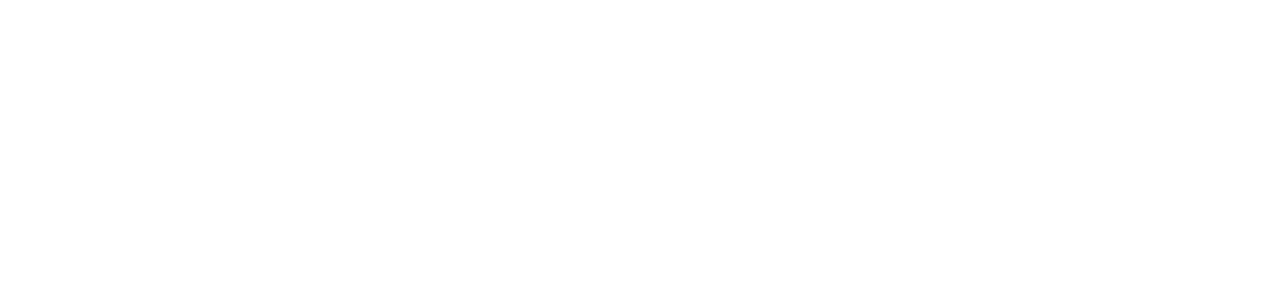
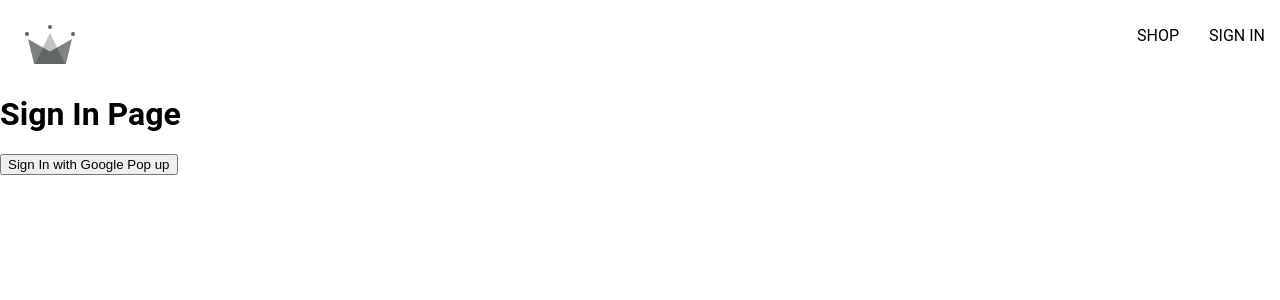
Before and after one commit to abhimvp/crwn-clothing-e2e, a React (Create React App) app: page /sign-in in a window 1280 px wide. Before the commit this address had no page. Shown: the top 300 px of the page. Built offline with nearby package versions, Linux system fonts and the light colour scheme.

Commit message:
learning Firebase + Authentication - commit _1

```diff
--- a/package.json
+++ b/package.json
@@ -6,6 +6,7 @@
     "@testing-library/jest-dom": "^5.17.0",
     "@testing-library/react": "^13.4.0",
     "@testing-library/user-event": "^13.5.0",
+    "firebase": "^10.13.1",
     "react": "^18.3.1",
     "react-dom": "^18.3.1",
     "react-router-dom": "6",
--- a/src/App.js
+++ b/src/App.js
@@ -1,6 +1,7 @@
 import HOME from "./routes/home/home.component";
 import { Routes, Route } from "react-router-dom";
 import Navigation from "./routes/navigation/navigation.component";
+import SignIn from "./routes/sign-in/sign-in.component";
 
 const Shop = () => {
   return <h1>I'm the shop container</h1>;
@@ -13,6 +14,7 @@
         <Route index element={<HOME />} />{" "}
         {/** this way it tell react to render home component with navigation bar component when there is index in the outlet component. */}
         <Route path="/shop" element={<Shop />} />
+        <Route path="/sign-in" element={<SignIn />} />
       </Route>
     </Routes>
   );
--- a/src/routes/navigation/navigation.component.jsx
+++ b/src/routes/navigation/navigation.component.jsx
@@ -16,6 +16,9 @@
           <Link className="nav-link" to="/shop">
             SHOP
           </Link>
+          <Link className="nav-link" to="/sign-in">
+            SIGN IN
+          </Link>
         </div>
       </div>
       <Outlet />
--- /dev/null
+++ b/src/routes/sign-in/sign-in.component.jsx
@@ -0,0 +1,18 @@
+import { signInWithGooglePopUp } from "../../utils/firebase/firebase.utils";
+
+const SignIn = () => {
+  const logGoogleUser = async () => {
+    // remember whenever you make a call to database this is going to be asyncronous.
+    const response = await signInWithGooglePopUp();
+    console.log(response); // here we can see the access_token we get from google & firebase
+  };
+
+  return (
+    <div>
+      <h1>Sign In Page</h1>
+      <button onClick={logGoogleUser}>Sign In with Google Pop up</button>
+    </div>
+  );
+};
+
+export default SignIn;
--- /dev/null
+++ b/src/utils/firebase/firebase.utils.jsx
@@ -0,0 +1,36 @@
+// Import the functions you need from the SDKs you need
+import { initializeApp } from "firebase/app"; // creates an app instance for us based on some type of config.
+// This config is an object that allows us to attach this firebase app instance to that instance we have online.
+// TODO: Add SDKs for Firebase products that you want to use
+// https://firebase.google.com/docs/web/setup#available-libraries
+
+import {
+  getAuth,
+  signInWithRedirect,
+  signInWithPopup,
+  GoogleAuthProvider,
+} from "firebase/auth";
+// Your web app's Firebase configuration
+// we got this from firbase console - code for webApp
+const firebaseConfig = {
+  apiKey: "AIzaSyAagZeA9RJruHTfo1LxHCJW5bogRboQ8C4",
+  authDomain: "crwn-clothing-e2e-db.firebaseapp.com",
+  projectId: "crwn-clothing-e2e-db",
+  storageBucket: "crwn-clothing-e2e-db.appspot.com",
+  messagingSenderId: "1016072531889",
+  appId: "1:1016072531889:web:2e951fce01d649b0f39790",
+};
+
+// Initialize Firebase
+const firebaseApp = initializeApp(firebaseConfig);
+
+const provider = new GoogleAuthProvider();
+provider.setCustomParameters({
+  prompt: "select_account", // what this says is whenever someone interacts with our provider , we want to always force them to select an account.
+});
+
+export const auth = getAuth(); // export our Authentication to create our instance.
+// go to firebase console > Authentication > Sign-In Method > Select Google > Enable toggle > provide support email . Save
+// then go to sign-in component and import signInwithgooglePopup
+// also export the signInwith Google pop ip
+export const signInWithGooglePopUp = () => signInWithPopup(auth, provider);
```
Also changed, not shown: 2 other files (tests, documents, lock files or other folders).
